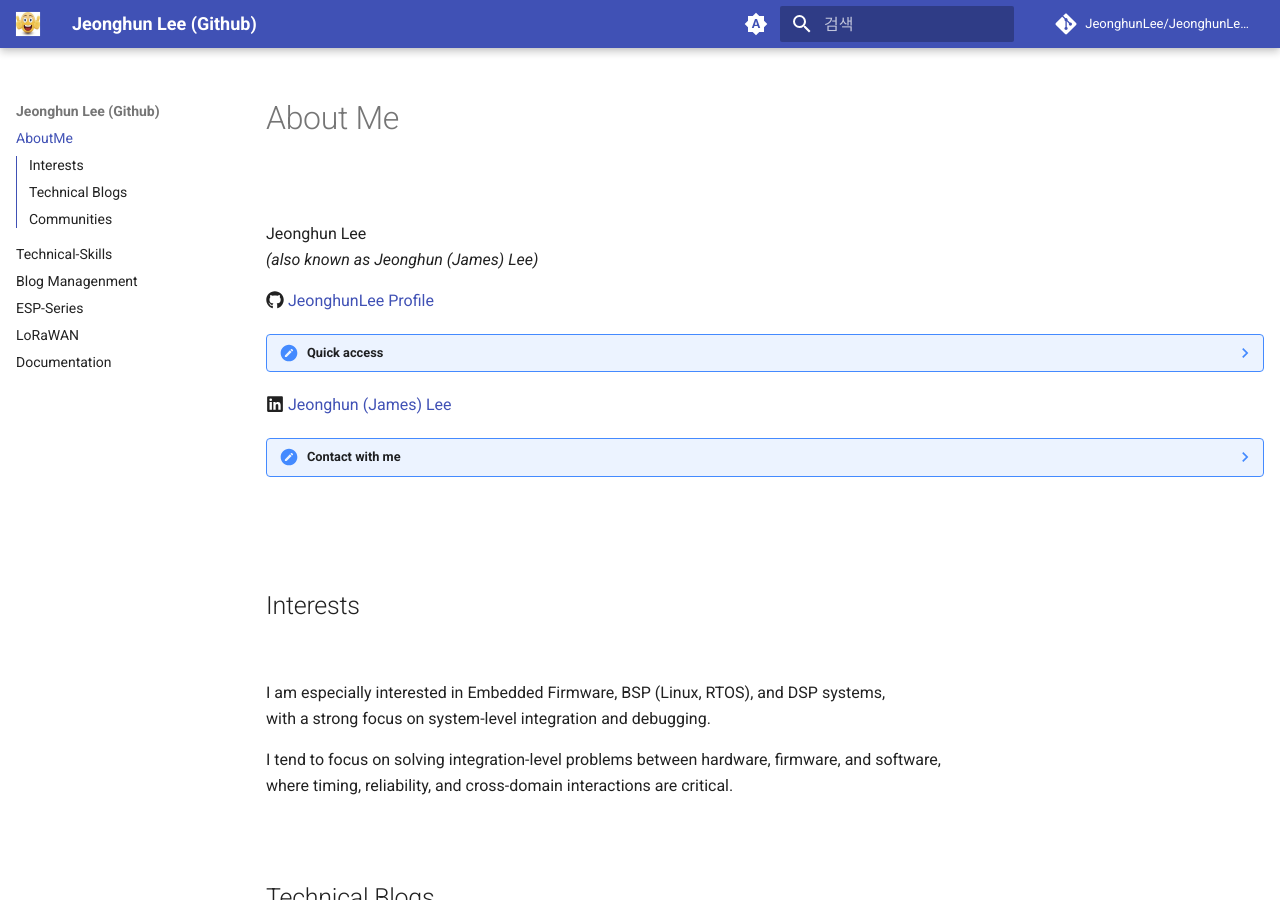
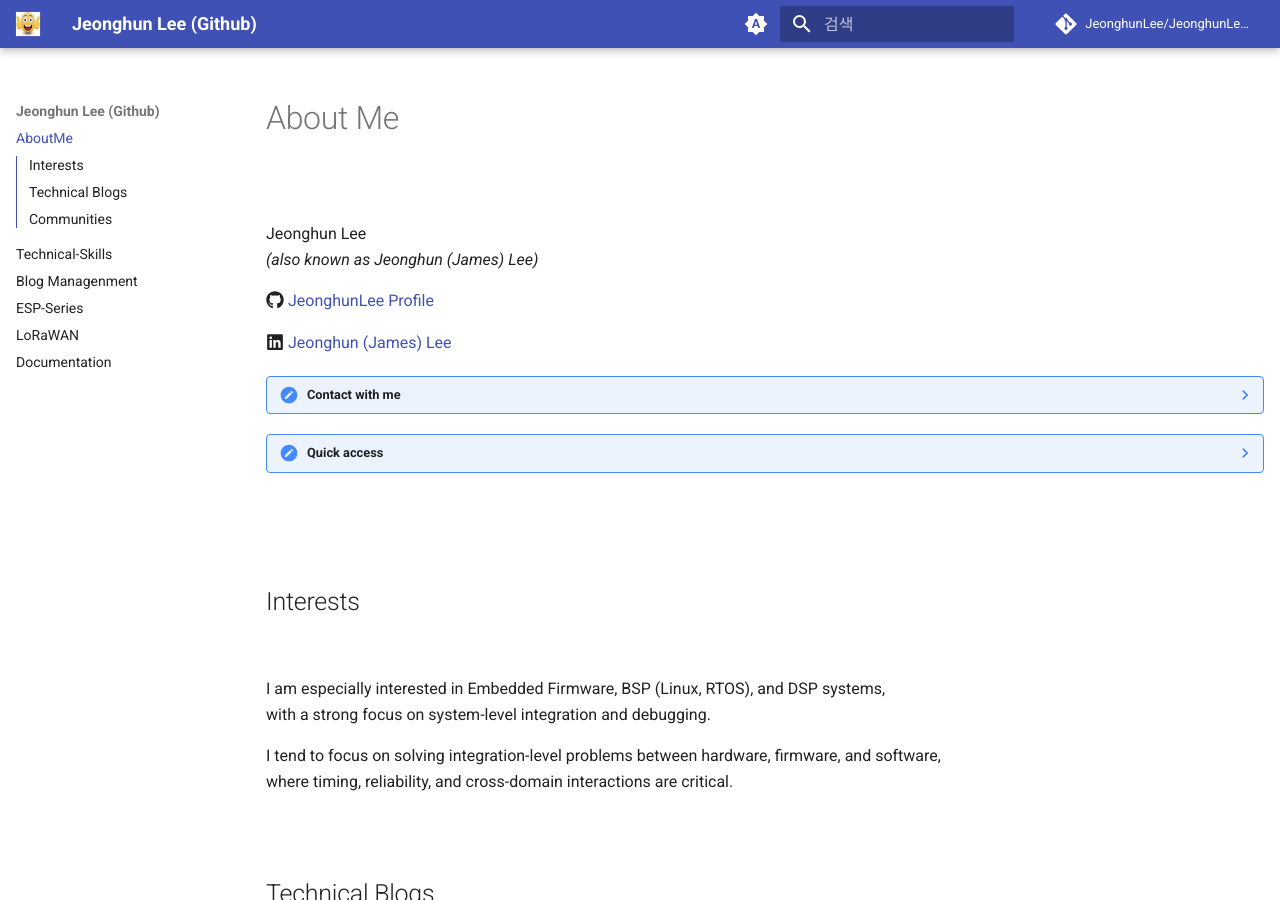
Before and after one commit to JeonghunLee/JeonghunLee.github.io, an MkDocs documentation site: the page built from docs/index.md, in a window 1280 px wide and 900 px high. Built offline with MkDocs 1.6.1 and Material for MkDocs 9.7.7, drawn with Linux system fonts in a browser that asks for light colours; comment, search, counter and statistics services are not loaded; some of the changed lines change nothing that is shown.

Commit message:
update it

```diff
--- a/docs/index.md
+++ b/docs/index.md
@@ -7,13 +7,13 @@ Jeonghun Lee
 
 :fontawesome-brands-github: [JeonghunLee Profile](https://github.com/JeonghunLee)
 
-??? note "Quick access"
-    Icon links to my platforms **(Github,Profile)** are available at the bottom of this page.
-
 :fontawesome-brands-linkedin: [Jeonghun (James) Lee](https://www.linkedin.com/in/JeonghunLee-0911/)
 
 ??? note "Contact with me"
     **The LinkedIn** icon links is available at the bottom of this page.
+
+??? note "Quick access"
+    Icon links to my platforms are available at the bottom of this page.
 
 <br/>
 <br/>
--- a/mkdocs.yml
+++ b/mkdocs.yml
@@ -95,9 +95,9 @@ extra:
       link: https://github.com/JeonghunLee
       name: GitHub
 
-    - icon: fontawesome/solid/blog
+    - icon: fontawesome/brands/blogger
       link: https://ahyuo79.blogspot.com
-      name: Blog (Korean)
+      name: Blogger (Korean)
 
     - icon: fontawesome/brands/medium
       link: https://medium.com/@ahyuo79
@@ -110,6 +110,7 @@ extra:
     - icon: fontawesome/brands/docker
       link: https://hub.docker.com/u/jeonghunlee
       name: Docker Hub
+
   analytics:   # Google Analytics 설정 (https://analytics.google.com/)
     provider: google
     property: G-HPQJTYY4LT  # Google Analytics 추적 ID로 교체  https://www.mkdocs.org/user-guide/choosing-your-theme
```
